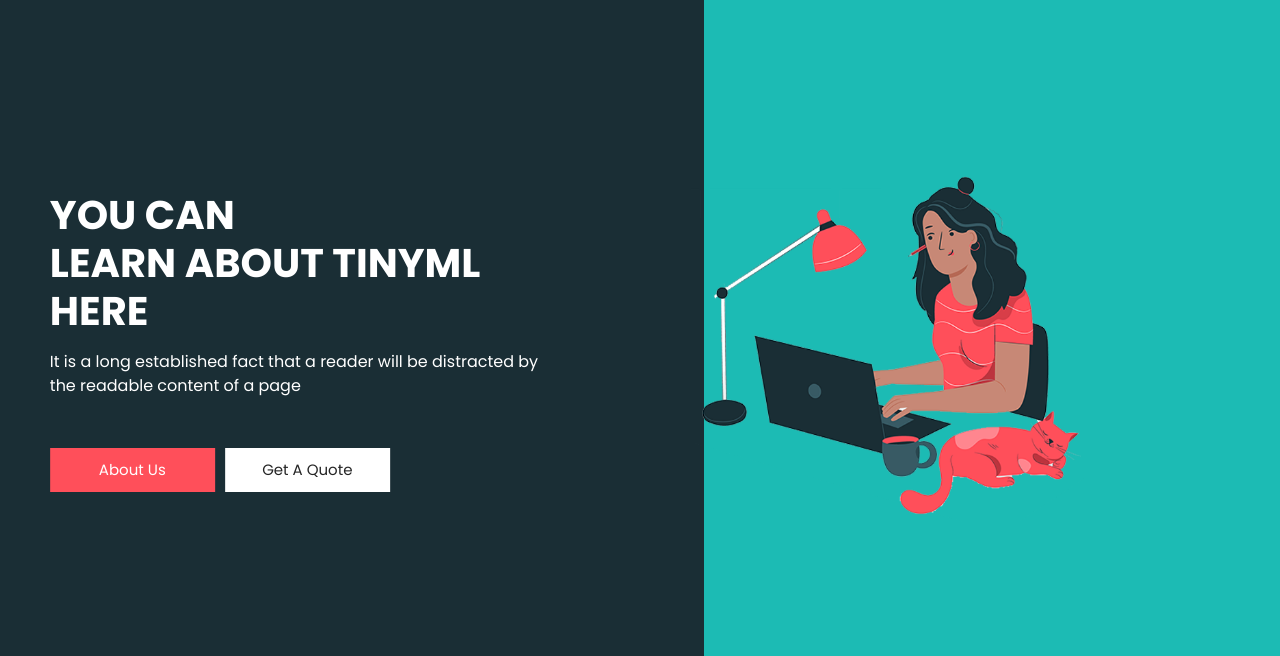
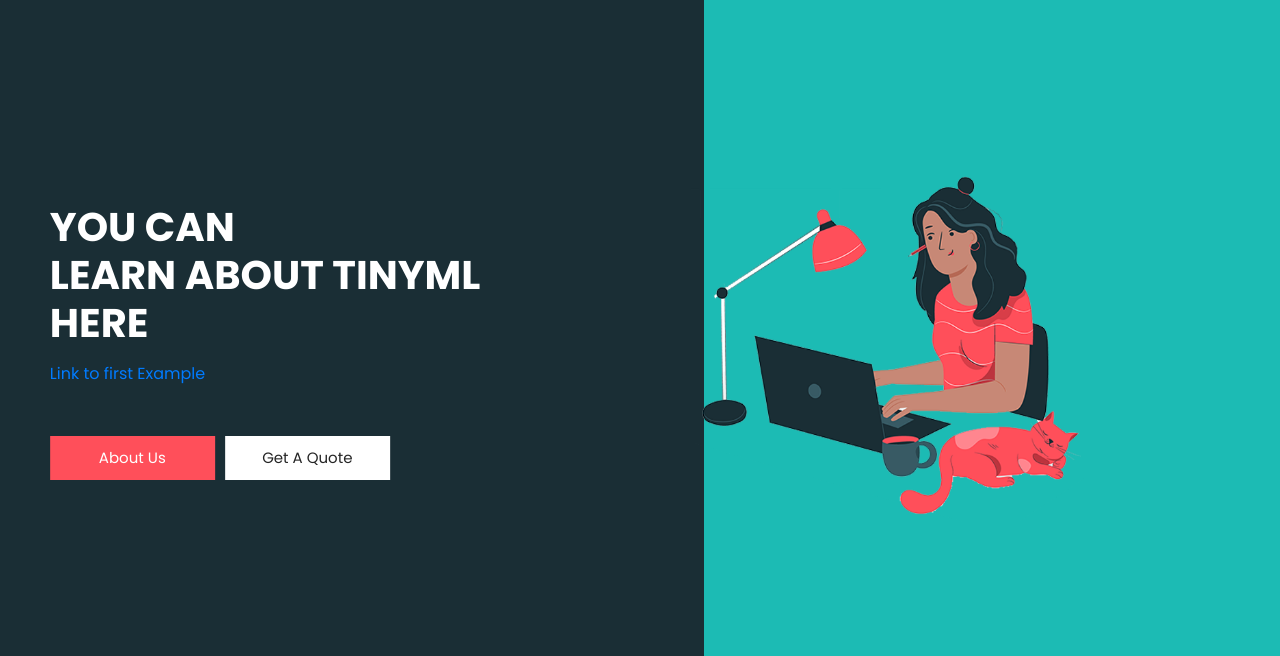
Before and after one commit to Khang19061612/TinyML.github.io, a plain HTML site: page index.html in a window 1280 px wide. Shown: the part 76-732 px from the top of the page. Drawn offline with Linux system fonts and the light colour scheme.

Commit message:
Update index.html

```diff
--- a/index.html
+++ b/index.html
@@ -114,8 +114,7 @@
                       Here
                     </h1>
                     <p>
-                      It is a long established fact that a reader will be distracted by
-                      the readable content of a page
+                    <a href="https://github.com/blackfrost1906/TinyML.git."> Link to first Example </a>
                     </p>
                     <div class="btn-box">
                       <a href="" class="btn-1">
```
